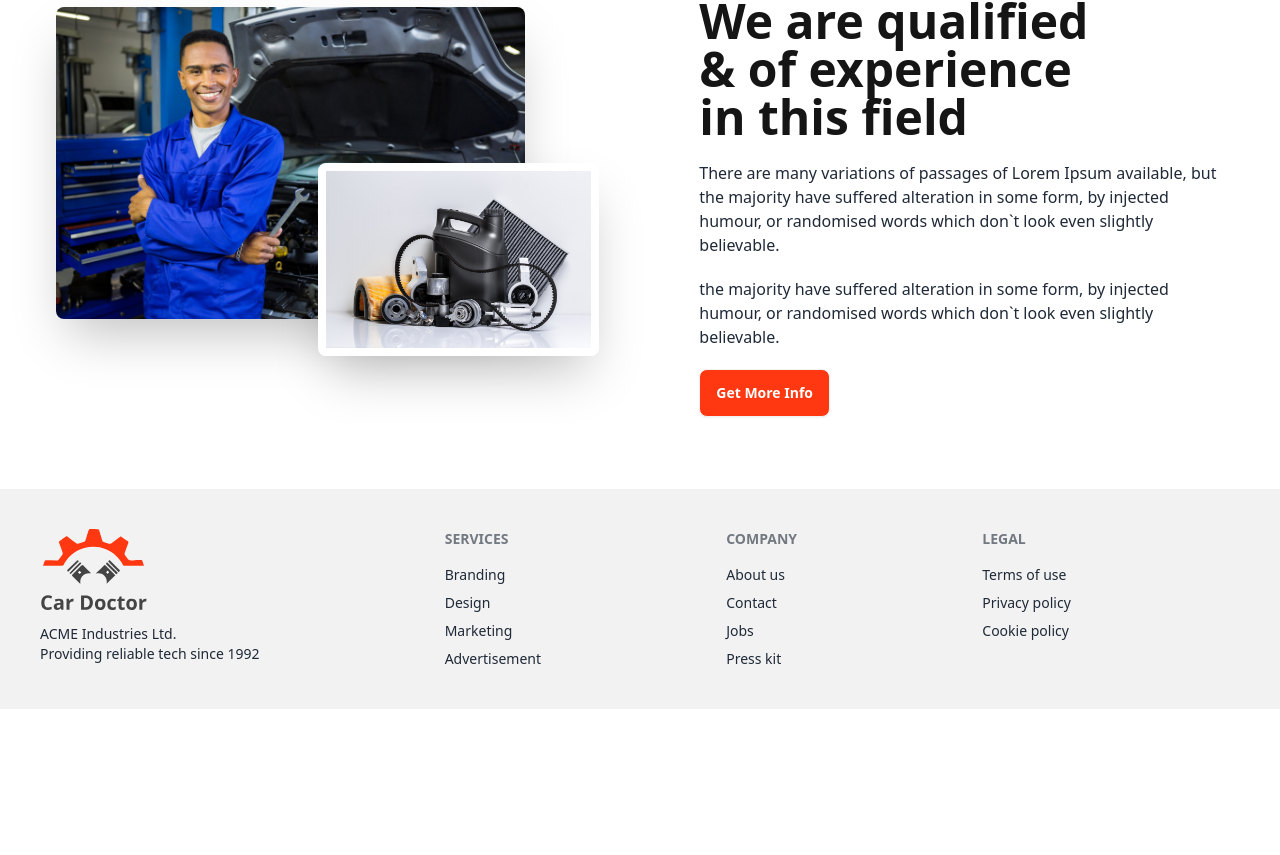
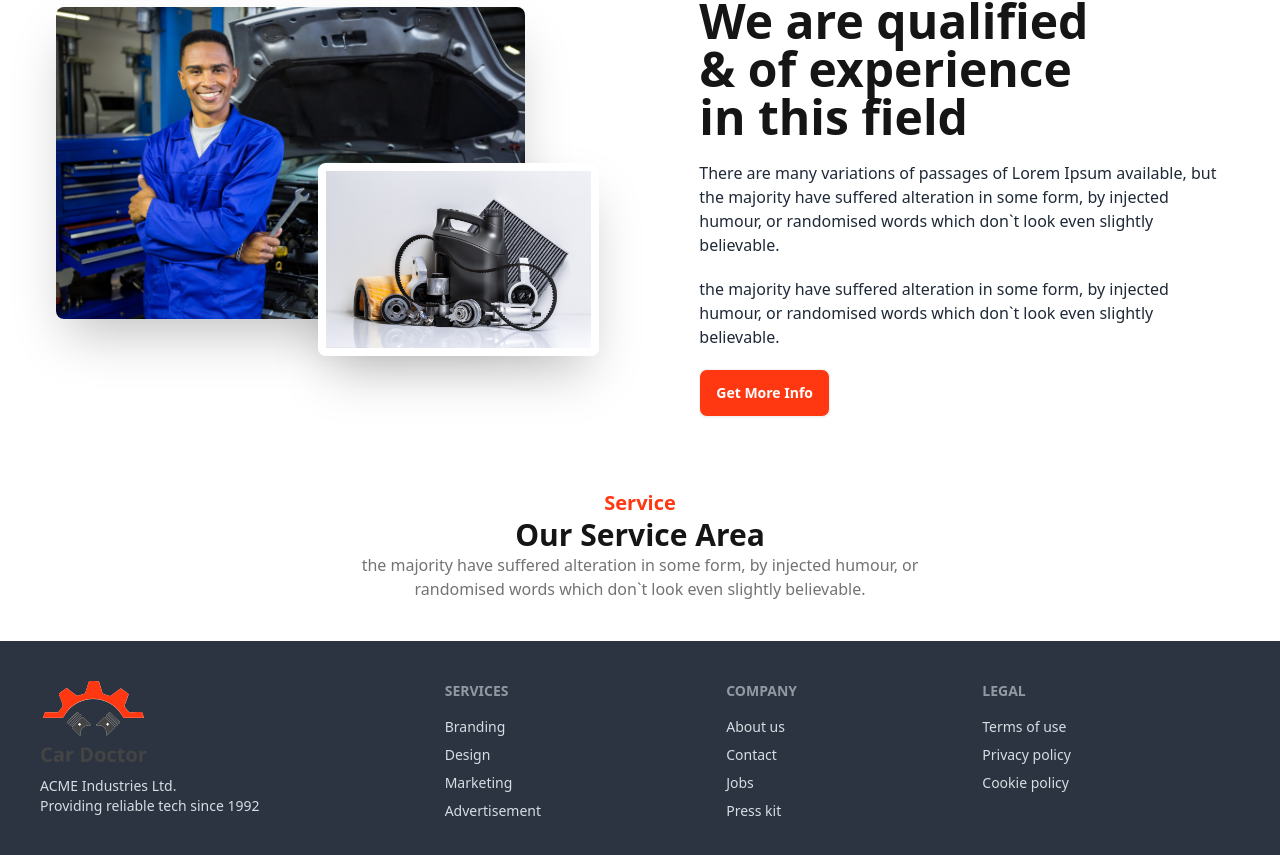
Before and after one commit to Sakhawat71/car-doctor-frontend, a React (Vite) app: page / in a window 1280 px wide. Shown: the part 1037-1892 px from the top of the page. Before the commit the page ends 1746 px from the top, so only its background shows below. Built offline with nearby package versions, Linux system fonts and the light colour scheme.

Commit message:
add home sercices sections

```diff
--- a/src/Pages/Home/Home/Home.jsx
+++ b/src/Pages/Home/Home/Home.jsx
@@ -1,3 +1,4 @@
+import Services from "../Services/Services";
 import AboutUs from "../AboutUs/AboutUs";
 import Banner from "../Banner/Banner";
 
@@ -8,6 +9,7 @@ const Home = () => {
         <div>
             <Banner></Banner>
             <AboutUs></AboutUs>
+            <Services></Services>
         </div>
     );
 };
--- /dev/null
+++ b/src/Pages/Home/Services/Services.jsx
@@ -0,0 +1,14 @@
+
+const Services = () => {
+    return (
+        <div className="my-10">
+            <div className="text-center w-3/4 md:w-2/3 lg:w-1/2 mx-auto mb-10">
+                <h3 className="text-xl font-bold text-[#FF3811]">Service</h3>
+                <h2 className="text-3xl font-bold text-[#151515]">Our Service Area</h2>
+                <p className="text-[#737373]">the majority have suffered alteration in some form, by injected humour, or randomised words which don`t look even slightly believable. </p>
+            </div>
+        </div>
+    );
+};
+
+export default Services;
--- a/src/Shared/Footer/Footer.jsx
+++ b/src/Shared/Footer/Footer.jsx
@@ -1,7 +1,7 @@
 
 const Footer = () => {
     return (
-        <footer className="footer p-10 bg-base-200 text-base-content">
+        <footer className="footer p-10 bg-neutral text-neutral-content">
             <aside>
                 <img src="/src/assets/logo.svg" alt="logo" />
                 <p>ACME Industries Ltd.<br />Providing reliable tech since 1992</p>
```
